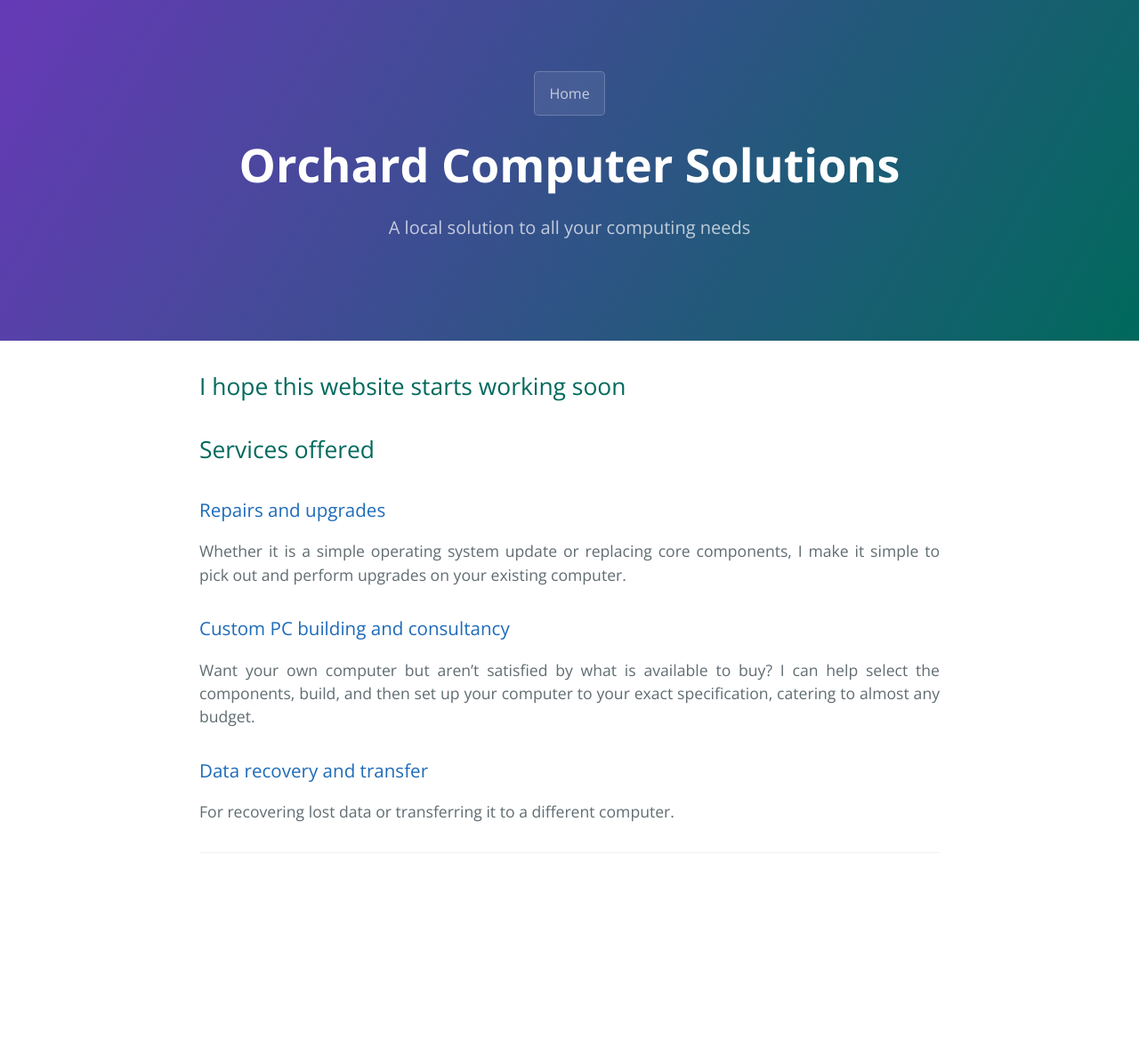
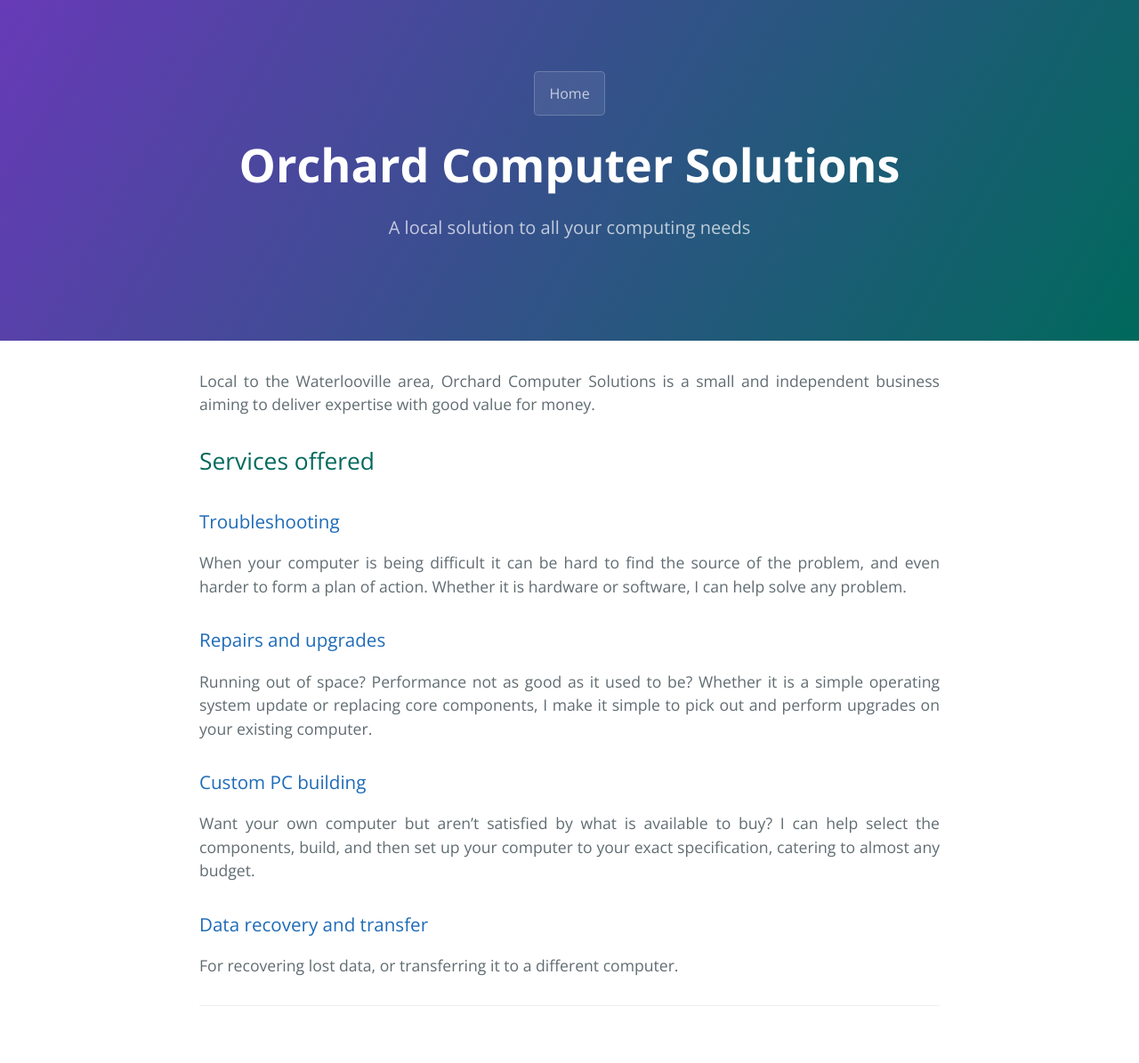
Before and after one commit to OrchardComputerSolutions/OrchardComputerSolutions.github.io, a Jekyll site: the page built from index.md, in a window 1280 px wide. Shown: the whole page at 89% size. Built offline with Jekyll 4.4.1, drawn with Linux system fonts in a browser that asks for light colours; before the commit the page ends 1023 px from its top, so only the background shows below that.

Commit message:
Added paragraph to homepage and troubleshooting

```diff
--- a/index.md
+++ b/index.md
@@ -4,19 +4,22 @@ description: A local solution to all your computing needs
 layout: default
 ---
 
-## I hope this website starts working soon
-
+Local to the Waterlooville area, Orchard Computer Solutions is a small and independent business aiming to deliver expertise with good value for money.
 
 ## Services offered
 
+### [Troubleshooting](./troubleshooting/)
+
+When your computer is being difficult it can be hard to find the source of the problem, and even harder to form a plan of action. Whether it is hardware or software, I can help solve any problem.
+
 ### [Repairs and upgrades](./repairsandupgrades/)
 
-Whether it is a simple operating system update or replacing core components, I make it simple to pick out and perform upgrades on your existing computer.
+Running out of space? Performance not as good as it used to be? Whether it is a simple operating system update or replacing core components, I make it simple to pick out and perform upgrades on your existing computer.
 
-### [Custom PC building and consultancy](./buildyourown/)
+### [Custom PC building](./buildyourown/)
 
 Want your own computer but aren't satisfied by what is available to buy? I can help select the components, build, and then set up your computer to your exact specification, catering to almost any budget.
 
 ### [Data recovery and transfer](./data/)
 
-For recovering lost data or transferring it to a different computer.
+For recovering lost data, or transferring it to a different computer.
```
Also changed, not shown: repairsandupgrades/index.md (+2 -2 lines), troubleshooting/index.md (added, +10 -0 lines).
